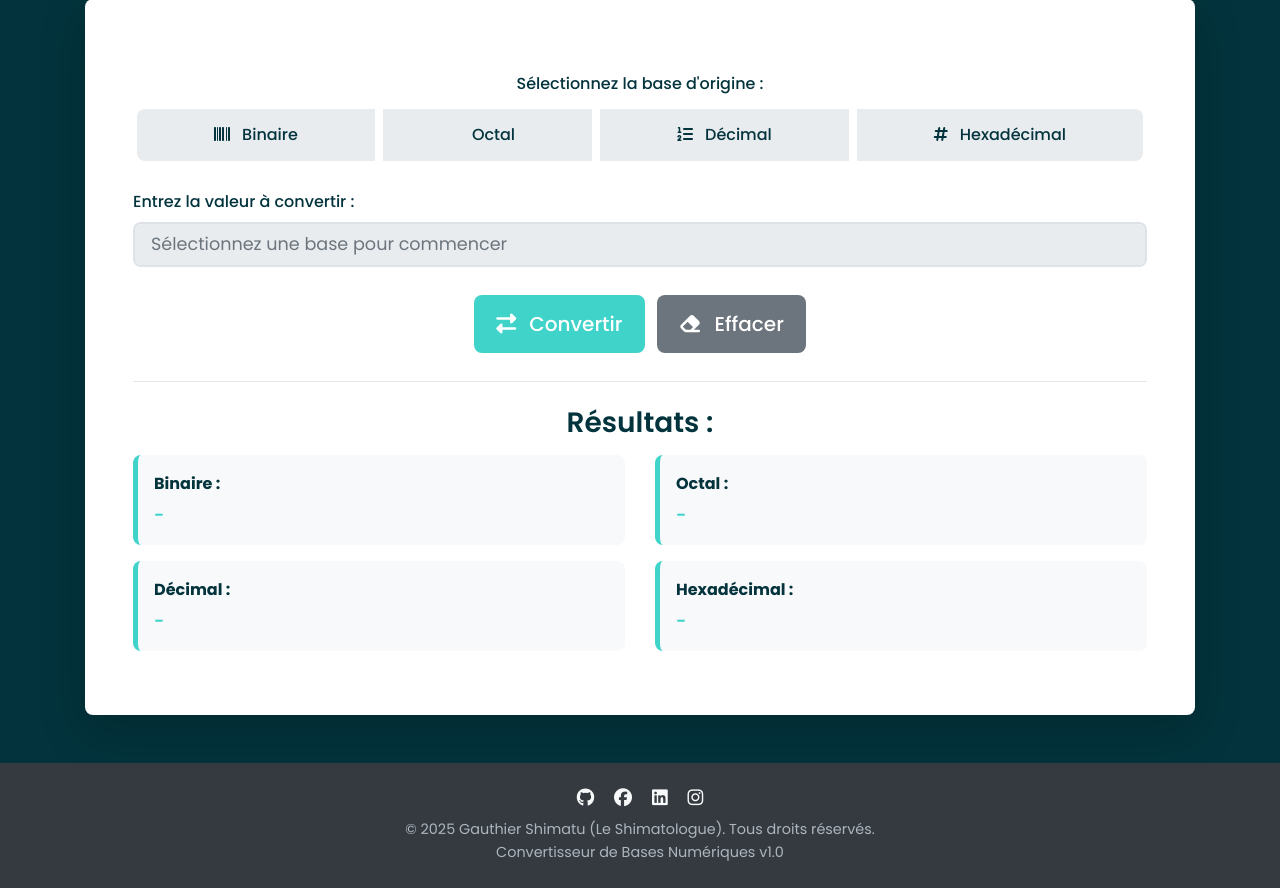
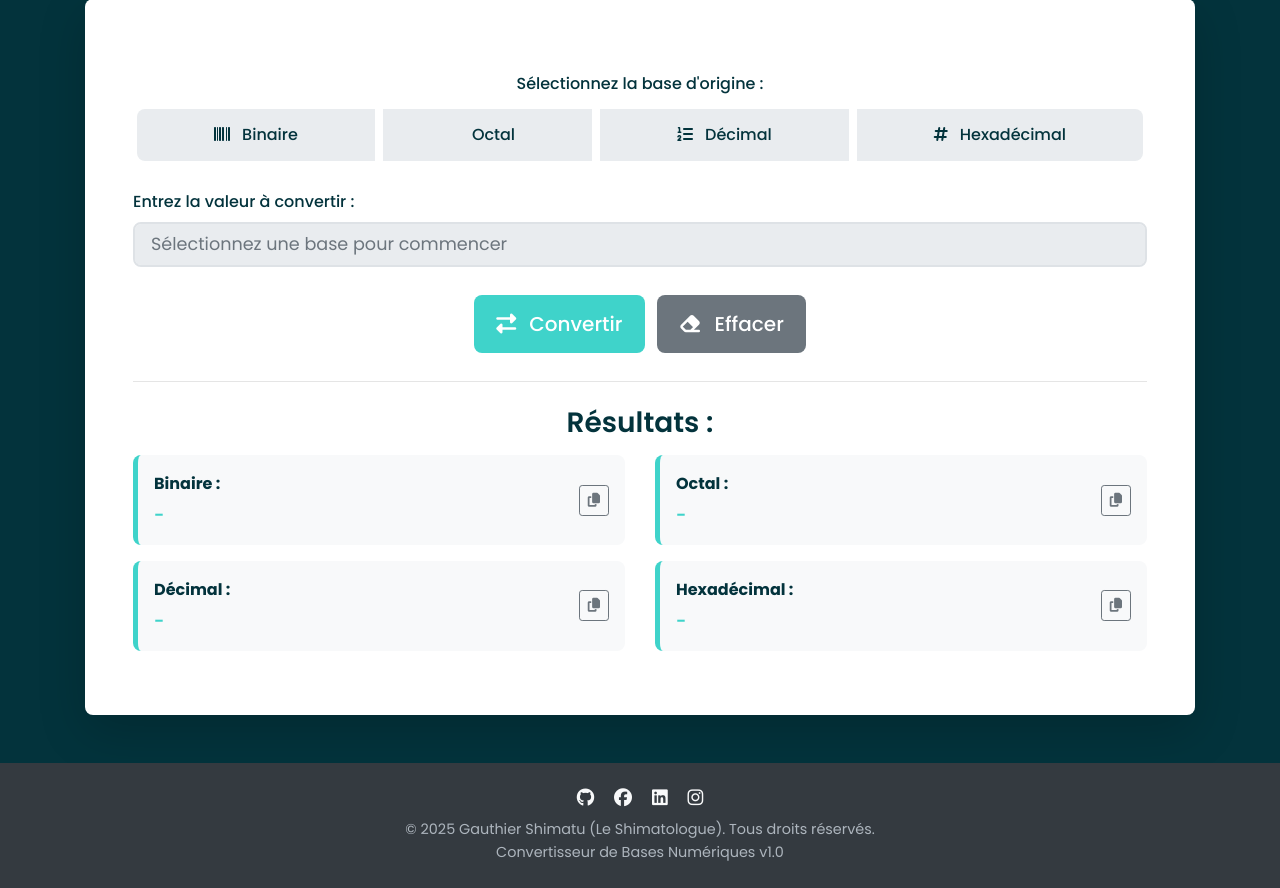
Before and after one commit to gshimatu/ConvertBase, a Flask app: page / in a window 1280 px wide. Shown: the part 95-983 px from the top of the page. Run offline with Flask 3, Linux system fonts and the light colour scheme; some libraries are stand-ins or nearby versions.

Commit message:
Mise à jour de la verison 1.1 avec l'ajout de la fonctionnalité de copié les résultats

```diff
--- a/static/js/script.js
+++ b/static/js/script.js
@@ -138,6 +138,26 @@ document.addEventListener('DOMContentLoaded', () => {
         clearResults();
     });
 
+    // Fonctionnalité de copie individuelle (Version 1.1)
+    document.querySelectorAll('.copy-btn').forEach(btn => {
+        btn.addEventListener('click', function() {
+            const targetId = btn.getAttribute('data-target');
+            const value = document.getElementById(targetId).textContent;
+            if (value && value !== '-') {
+                navigator.clipboard.writeText(value).then(() => {
+                    btn.classList.remove('btn-outline-secondary');
+                    btn.classList.add('btn-success');
+                    btn.innerHTML = '<i class="fas fa-check"></i>';
+                    setTimeout(() => {
+                        btn.classList.add('btn-outline-secondary');
+                        btn.classList.remove('btn-success');
+                        btn.innerHTML = '<i class="fas fa-copy"></i>';
+                    }, 1200);
+                });
+            }
+        });
+    });
+
     function showError(message) {
         inputErrorField.textContent = message;
         inputErrorField.classList.remove('d-none');
--- a/templates/index.html
+++ b/templates/index.html
@@ -58,27 +58,51 @@
             <h3 class="results-title text-center mb-3">Résultats :</h3>
             <div class="row results-grid">
                 <div class="col-md-6 mb-3">
-                    <div class="result-box p-3">
+                    <div class="result-box p-3 d-flex justify-content-between align-items-center">
+                        <div>
                             <strong class="result-label">Binaire :</strong>
                             <span id="resultBinary" class="result-value">-</span>
                         </div>
+                        <!-- Bouton pour copié (V 1.1) -->
+                        <button class="btn btn-sm btn-outline-secondary copy-btn" data-target="resultBinary" title="Copier">
+                            <i class="fas fa-copy"></i>
+                        </button>
+                    </div>
                 </div>
                 <div class="col-md-6 mb-3">
-                    <div class="result-box p-3">
+                    <div class="result-box p-3 d-flex justify-content-between align-items-center">
+                        <div>
                             <strong class="result-label">Octal :</strong>
                             <span id="resultOctal" class="result-value">-</span>
                         </div>
+                        <!-- Bouton pour copié (V 1.1) -->
+                        <button class="btn btn-sm btn-outline-secondary copy-btn" data-target="resultOctal" title="Copier">
+                            <i class="fas fa-copy"></i>
+                        </button>
+                    </div>
                 </div>
                 <div class="col-md-6 mb-3">
-                    <div class="result-box p-3">
+                    <div class="result-box p-3 d-flex justify-content-between align-items-center">
+                        <div>
                             <strong class="result-label">Décimal :</strong>
                             <span id="resultDecimal" class="result-value">-</span>
                         </div>
+                        <!-- Bouton copié V 1.1 -->
+                        <button class="btn btn-sm btn-outline-secondary copy-btn" data-target="resultDecimal" title="Copier">
+                            <i class="fas fa-copy"></i>
+                        </button>
+                    </div>
                 </div>
                 <div class="col-md-6 mb-3">
-                    <div class="result-box p-3">
+                    <div class="result-box p-3 d-flex justify-content-between align-items-center">
+                        <div>
                             <strong class="result-label">Hexadécimal :</strong>
                             <span id="resultHexadecimal" class="result-value">-</span>
+                        </div>
+                        <!-- Bouton copié (V 1.1) -->
+                        <button class="btn btn-sm btn-outline-secondary copy-btn" data-target="resultHexadecimal" title="Copier">
+                            <i class="fas fa-copy"></i>
+                        </button>
                     </div>
                 </div>
             </div>
```
Lines whose indentation alone changed are shown as unchanged.
